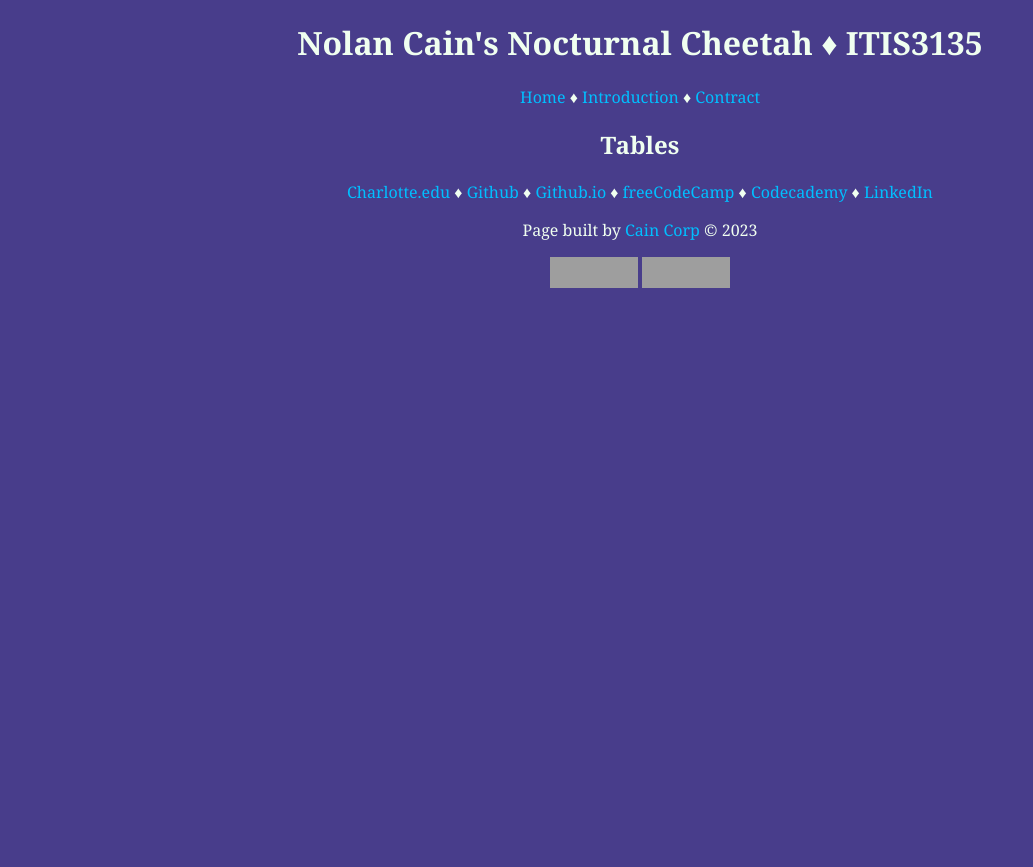
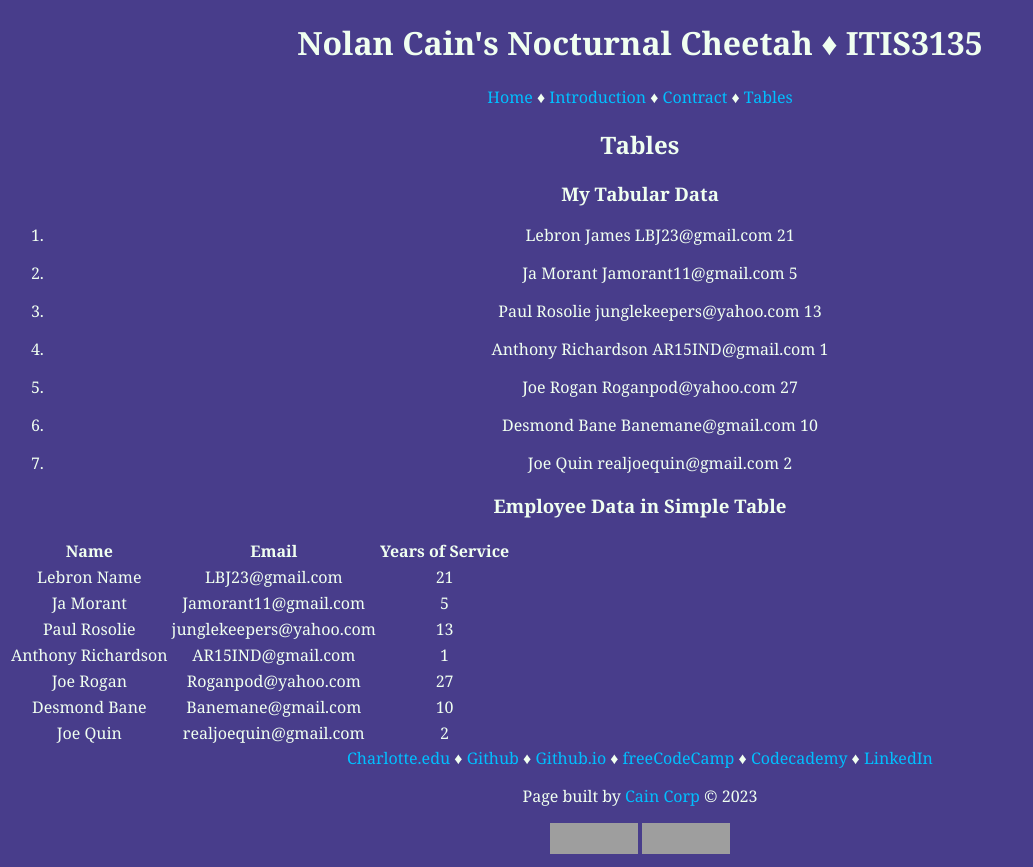
Before and after one commit to ncain1/ncain1.github.io, a plain HTML site: page itis3135/tables.html in a window 1280 px wide. Shown: the whole page, without its empty margins (0-1033 px from the left). Before the commit the page ends 800 px from the top, so only its background shows below. Drawn offline with Linux system fonts and the light colour scheme; grey boxes are pictures that could not be loaded.

Commit message:
Steps 1-3 for tables
Pick right back up at Step 4.

```diff
--- a/itis3135/tables.html
+++ b/itis3135/tables.html
@@ -15,10 +15,65 @@
             <a href="introduction.html">Introduction</a>
             ♦
             <a href="contract.html">Contract</a>
+            ♦
+            <a href="tables.html">Tables</a>
         </nav>
     </header>
     <main>
         <h2>Tables</h2>
+        <h3>My Tabular Data</h3>
+        <ol>
+            <li>Lebron James LBJ23@gmail.com 21</li>
+            <li>Ja Morant Jamorant11@gmail.com 5</li>
+            <li>Paul Rosolie junglekeepers@yahoo.com 13</li>
+            <li>Anthony Richardson AR15IND@gmail.com 1</li>
+            <li>Joe Rogan Roganpod@yahoo.com 27</li>
+            <li>Desmond Bane Banemane@gmail.com 10</li>
+            <li>Joe Quin realjoequin@gmail.com 2</li>
+        </ol>
+        <h3>Employee Data in Simple Table</h3>
+        <table>
+            <tr>
+              <th>Name</th>
+              <th>Email</th>
+              <th>Years of Service</th>
+            </tr>
+            <tr>
+              <td>Lebron Name</td>
+              <td>LBJ23@gmail.com</td>
+              <td>21</td>
+            </tr>
+            <tr>
+              <td>Ja Morant</td>
+              <td>Jamorant11@gmail.com</td>
+              <td>5</td>
+            </tr>
+            <tr>
+                <td>Paul Rosolie</td>
+                <td>junglekeepers@yahoo.com</td>
+                <td>13</td>
+            </tr>
+            <tr>
+                <td>Anthony Richardson</td>
+                <td>AR15IND@gmail.com</td>
+                <td>1</td>
+            </tr>
+            <tr>
+                <td>Joe Rogan</td>
+                <td>Roganpod@yahoo.com</td>
+                <td>27</td>
+            </tr>
+            <tr>
+                <td>Desmond Bane</td>
+                <td>Banemane@gmail.com</td>
+                <td>10</td>
+            </tr>
+            <tr>
+                <td>Joe Quin</td>
+                <td>realjoequin@gmail.com</td>
+                <td>2</td>
+            </tr>
+          </table>
     </main>
     <footer>
         <nav>
```
Also changed, not shown: itis3135/index.html (+2 -0 lines), itis3135/introduction.html (+2 -0 lines).
